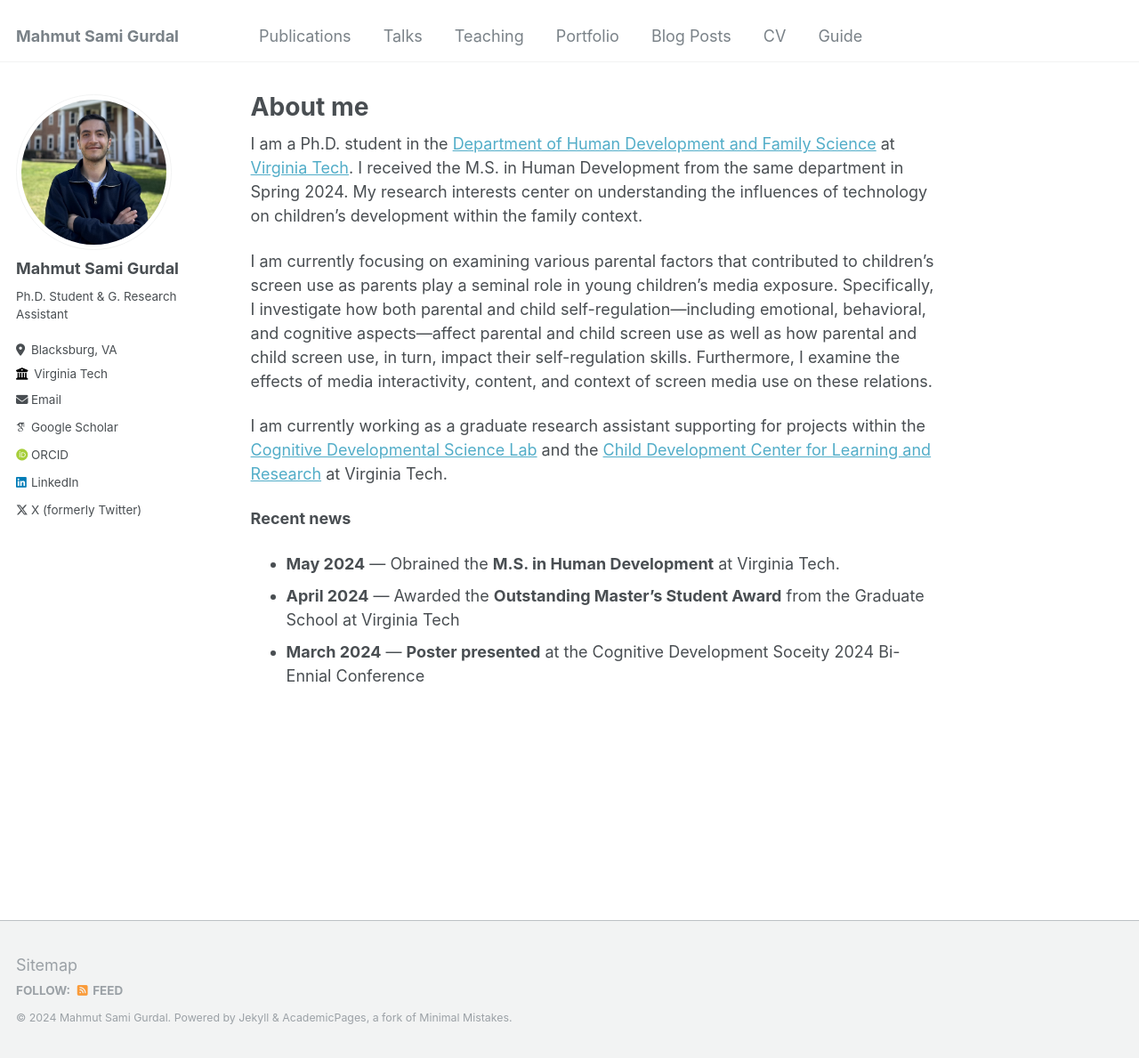
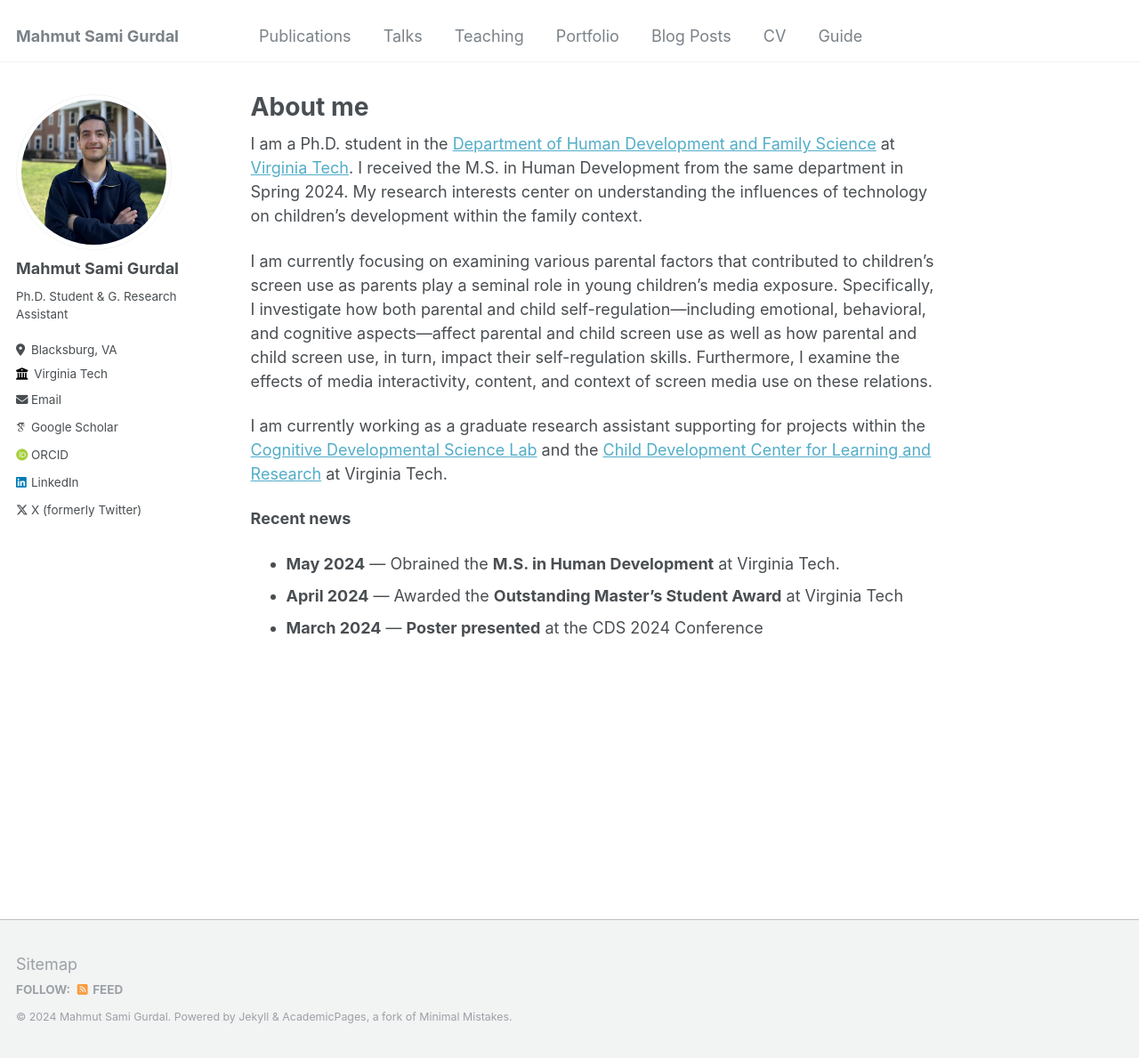
Before and after one commit to mahmutgurdal/mahmutgurdal.github.io, a Jekyll site: the page built from _pages/about.md, in a window 1280 px wide and 1189 px high. Shown: the whole window at 89% size. Built offline with Jekyll 4.4.1, drawn with Linux system fonts in a browser that asks for light colours; some web fonts are replaced.

Commit message:
about.md

```diff
--- a/_pages/about.md
+++ b/_pages/about.md
@@ -17,5 +17,5 @@ I am currently working as a graduate research assistant supporting for projects
 **Recent news**
 
 - **May 2024**  —  Obrained the **M.S. in Human Development** at Virginia Tech.
-- **April 2024**  —  Awarded the **Outstanding Master's Student Award** from the Graduate School at Virginia Tech
-- **March 2024**  —  **Poster presented** at the Cognitive Development Soceity 2024 Bi-Ennial Conference
+- **April 2024**  —  Awarded the **Outstanding Master's Student Award** at Virginia Tech
+- **March 2024**  —  **Poster presented** at the CDS 2024 Conference
```
